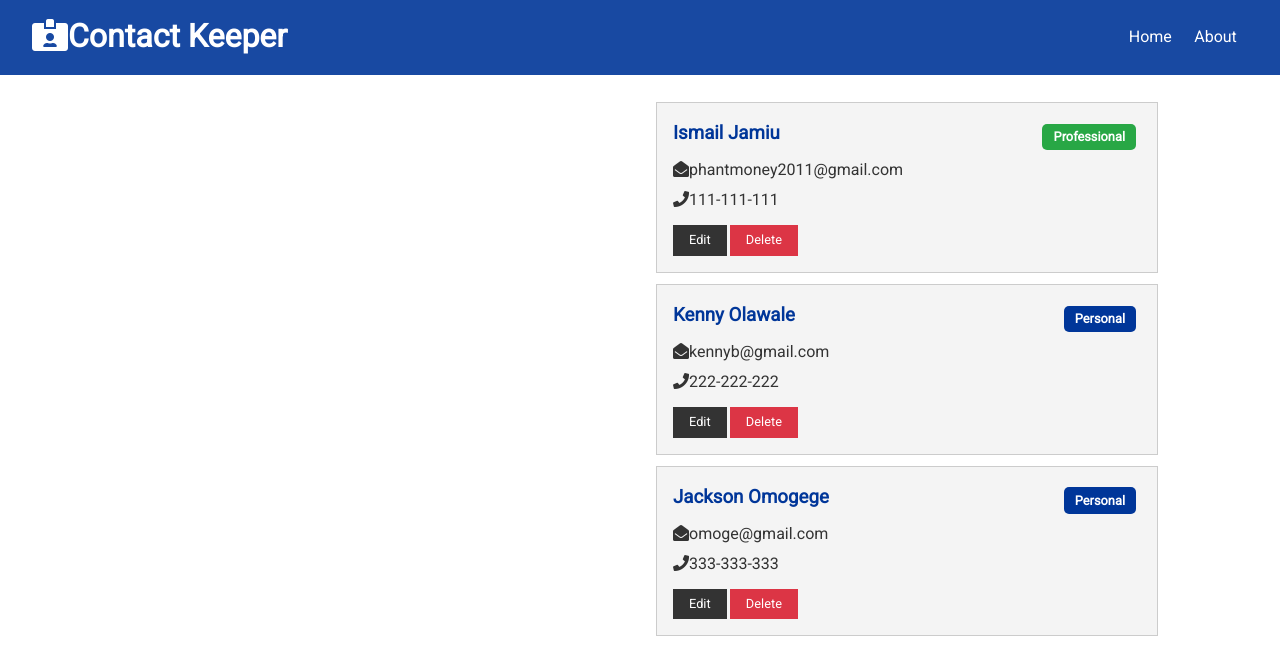
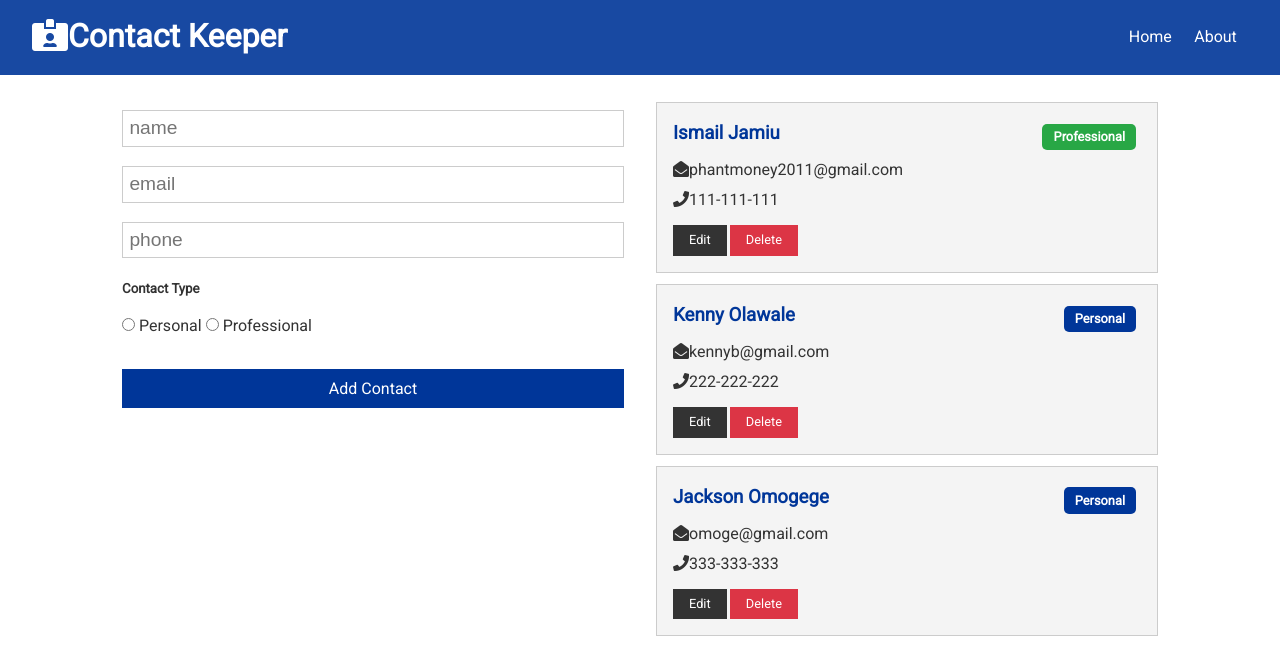
Before and after one commit to phantware/contact-keeper-client, a React (Create React App) app: page / in a window 1280 px wide. Shown: the top 658 px of the page. Built offline with nearby package versions, Linux system fonts and the light colour scheme.

Commit message:
contactForm created with logic

```diff
--- /dev/null
+++ b/src/components/contacts/ContactForm.js
@@ -0,0 +1,58 @@
+import React, { useState } from 'react'
+
+const ContactForm = () => {
+  const [contact, setContact] = useState({
+    name: '',
+    email: '',
+    phone: '',
+    type: '',
+  })
+
+  const { name, email, phone, type } = contact
+
+  const onChange = (e) =>
+    setContact({ ...contact, [e.target.name]: e.target.value })
+  return (
+    <form>
+      <input type='text' placeholder='name' vlaue={name} onChange={onChange} />
+      <input
+        type='text'
+        placeholder='email'
+        vlaue={email}
+        onChange={onChange}
+      />
+      <input
+        type='text'
+        placeholder='phone'
+        vlaue={phone}
+        onChange={onChange}
+      />
+      <h5>Contact Type</h5>
+      <input
+        type='radio'
+        name='type'
+        value='personal'
+        checked={type === 'personal'}
+        onChange={onChange}
+      />{' '}
+      Personal{' '}
+      <input
+        type='radio'
+        name='type'
+        value='professional'
+        checked={type === 'professional'}
+        onChange={onChange}
+      />{' '}
+      Professional
+      <div>
+        <input
+          type='submit'
+          value='Add Contact'
+          className='btn btn-primary btn-block'
+        />
+      </div>
+    </form>
+  )
+}
+
+export default ContactForm
--- a/src/components/pages/Home.js
+++ b/src/components/pages/Home.js
@@ -1,10 +1,13 @@
 import React from 'react'
+import ContactForm from '../contacts/ContactForm'
 import Contacts from '../contacts/Contacts'
 
 const Home = () => {
   return (
     <div className='grid-2'>
-      <div>{/* Contact Form */}</div>
+      <div>
+        <ContactForm />
+      </div>
       <div>
         <Contacts />
       </div>
```
